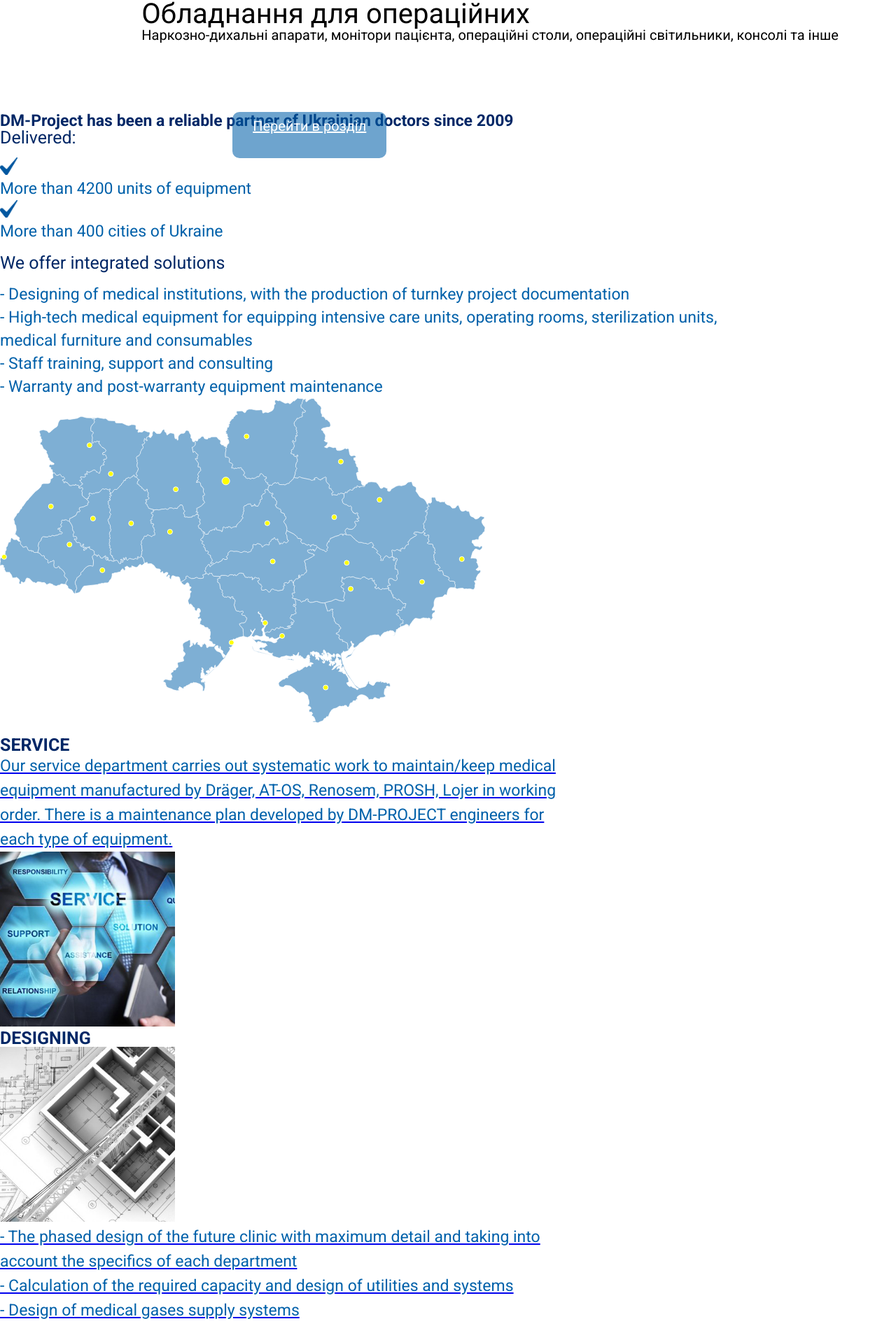
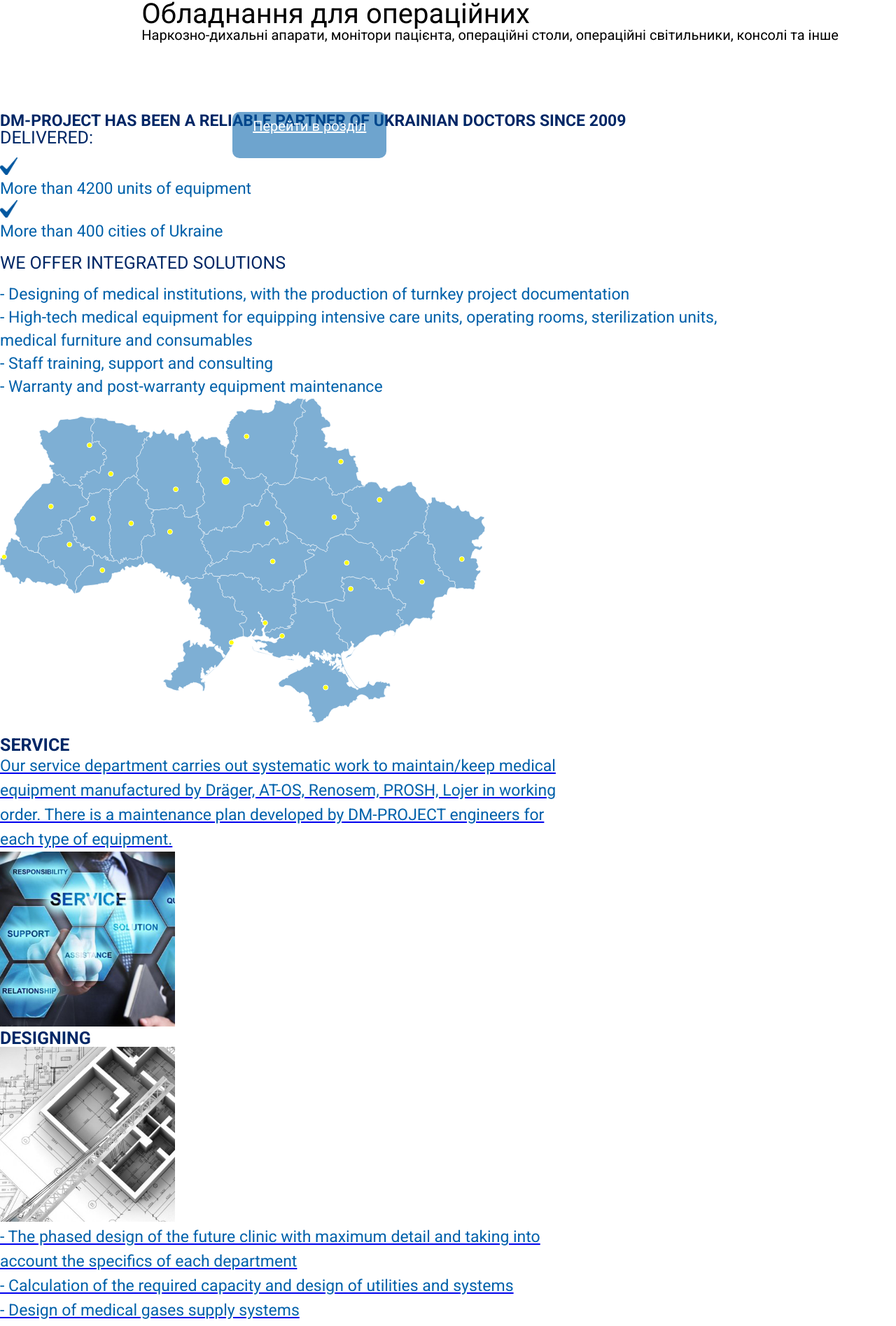
Before and after one commit to ven0m79/dm-project, a Next.js app: page /en/home in a window 1280 px wide. Shown: the part 529-2424 px from the top of the page at 70% size. Built offline with nearby package versions, Linux system fonts and the light colour scheme.

Commit message:
home-edit2

```diff
--- a/app/[locale]/home/page.tsx
+++ b/app/[locale]/home/page.tsx
@@ -20,14 +20,14 @@ const HomePage = () => {
         <div className="flex flex-1 flex-col justify-center items-center">
           <Slider />
 
-          <div
+          <h2
             className={classNames(
               "justify-center items-center valign-middle mb-10",
               styles["serviceTextHeader"],
             )}
           >
-            {t("in-Ukraine-2009")}
-          </div>
+            {t("in-Ukraine-2009").toUpperCase()}
+          </h2>
 
           <div
             className="flex flex-1 flex-row justify-end items-center self-center"
@@ -36,7 +36,7 @@ const HomePage = () => {
             <div className={"text-2xl text-blue-800"}>
               <div className={classNames("font-bold", styles["textHeader"])}>
                 {" "}
-                {t("delivered")}
+                {t("delivered").toUpperCase()}
               </div>
               <br />
               <div className="flex flex-1 flex-row items-center self-center">
@@ -71,7 +71,7 @@ const HomePage = () => {
               <br />
               <div className={classNames("font-bold", styles["textHeader"])}>
                 {" "}
-                {t("integrated")}
+                {t("integrated").toUpperCase()}
               </div>
               <br />
               <div className={classNames("", styles["putText"])}>
@@ -178,7 +178,7 @@ const HomePage = () => {
               styles["textHeader"],
             )}
           >
-            {t("partners")}
+            {t("partners").toUpperCase()}
           </div>
           <div className="flex flex-1 flex-row justify-center items-center valign-middle bg-white">
             <div className={classNames("m-10", styles["block-partners"])}>
```
